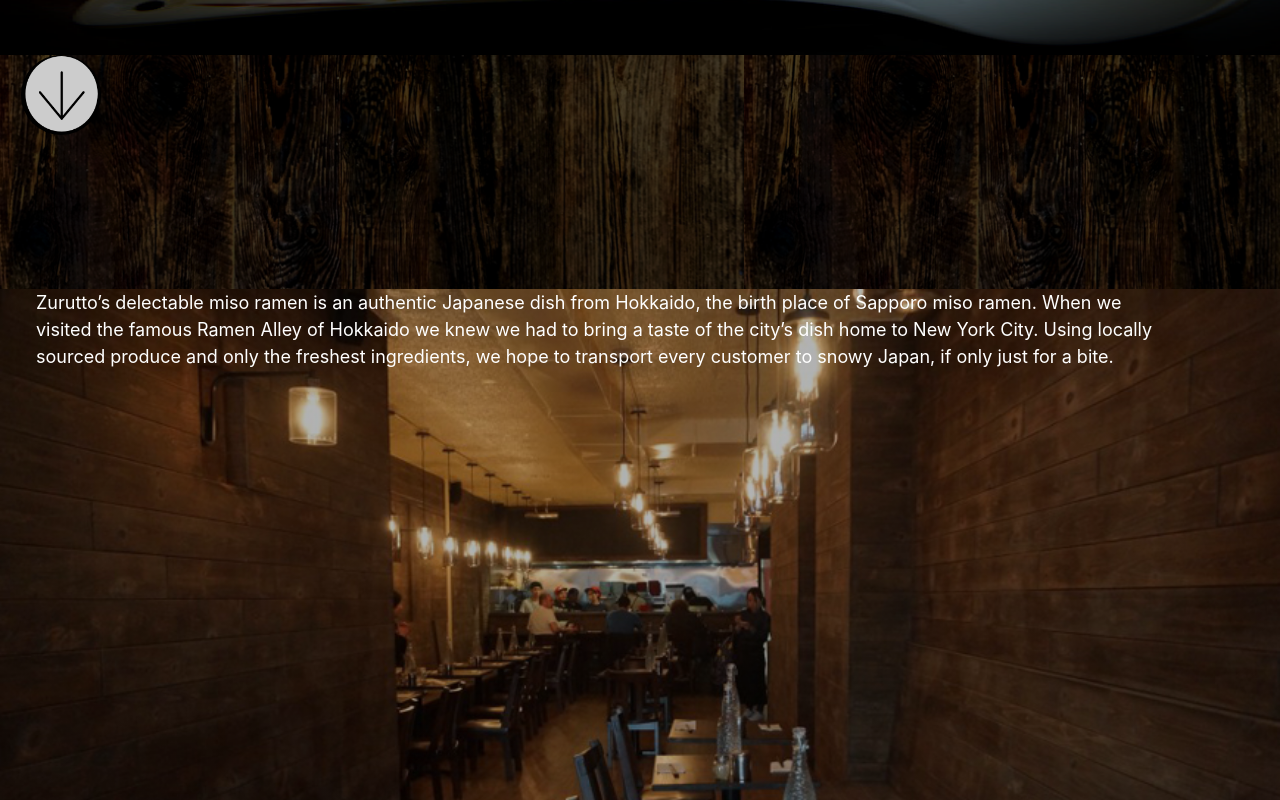
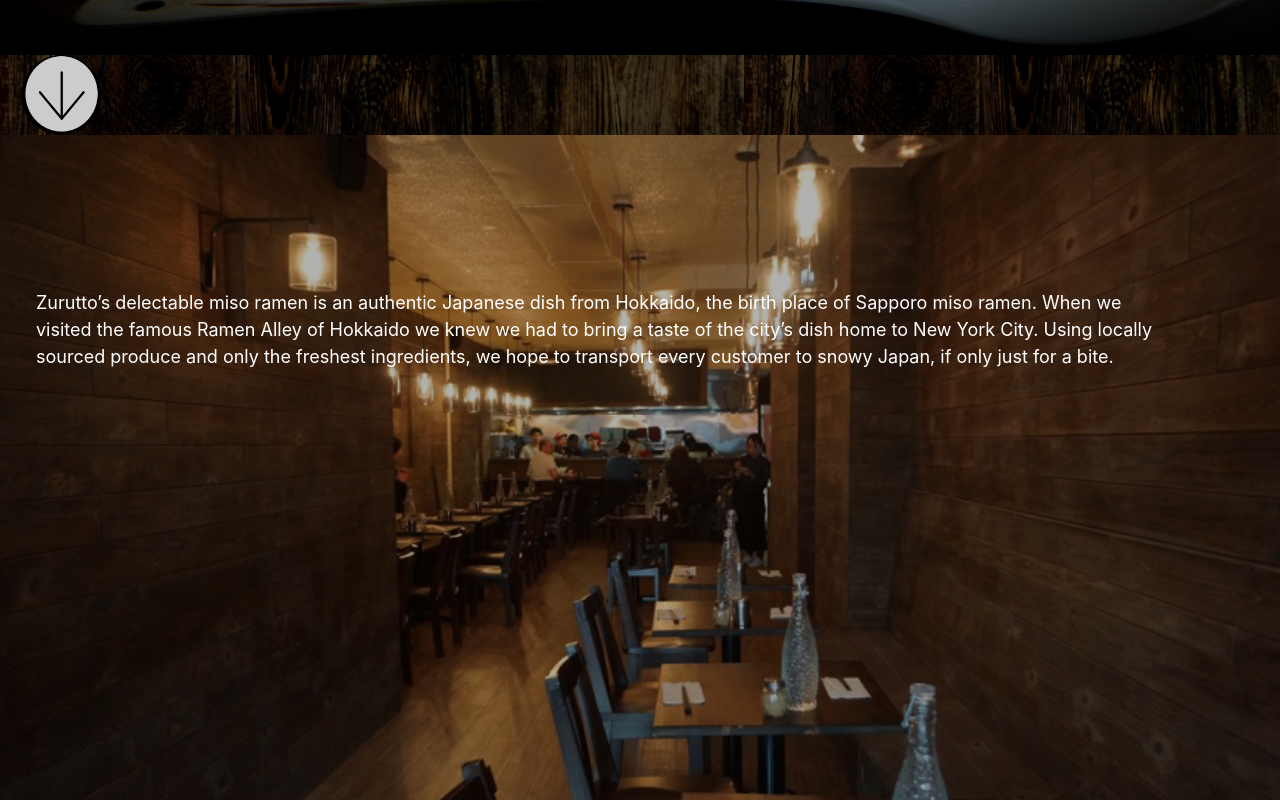
Before and after one commit to sfreedgood/Zurutto, a React (Create React App) app: page / in a window 1280 px wide. Shown: the part 500-1300 px from the top of the page. Built offline with nearby package versions, Linux system fonts and the light colour scheme.

Commit message:
mostly ok

```diff
--- a/src/about/About.js
+++ b/src/about/About.js
@@ -2,8 +2,7 @@ import React from "react";
 import "./About.css";
 const About = () => {
   return (
-    <div id='about-page'>
-      <div className="about">
+    <div id='about-page' className="about">
       <p className="about-content">
         Zurutto’s delectable miso ramen is an authentic Japanese dish from
         Hokkaido, the birth place of Sapporo miso ramen. When we visited the
@@ -13,7 +12,6 @@ const About = () => {
         snowy Japan, if only just for a bite.
       </p>
     </div>
-    </div>
   );
 };
 
--- a/src/contact/contact.js
+++ b/src/contact/contact.js
@@ -8,7 +8,7 @@ const Contact = () => {
 
 
     return(
-        <div className="contact">
+        <div id="contact" className="contact">
         <br/>
 
             <div className = "address">
```
Lines whose indentation alone changed are shown as unchanged.
